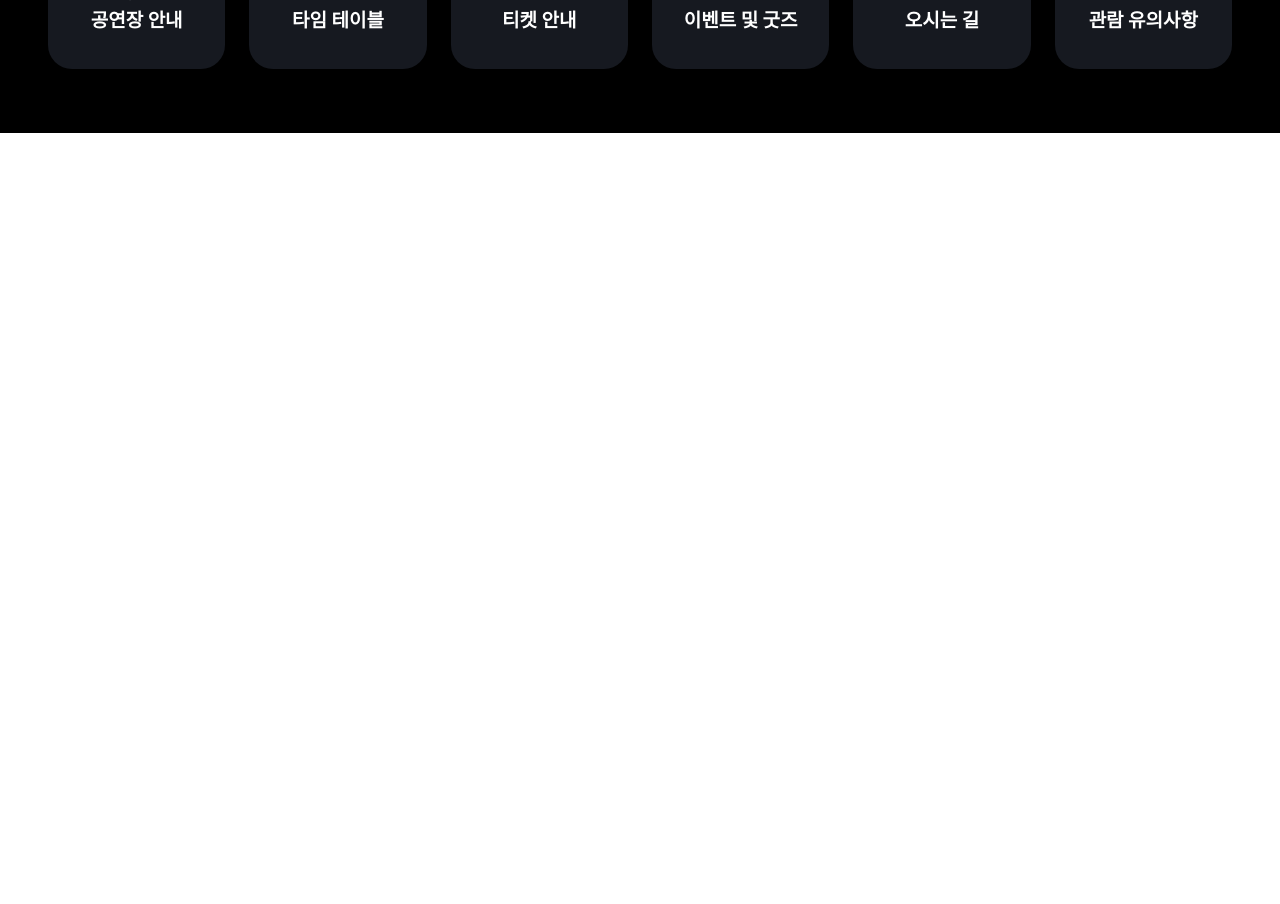
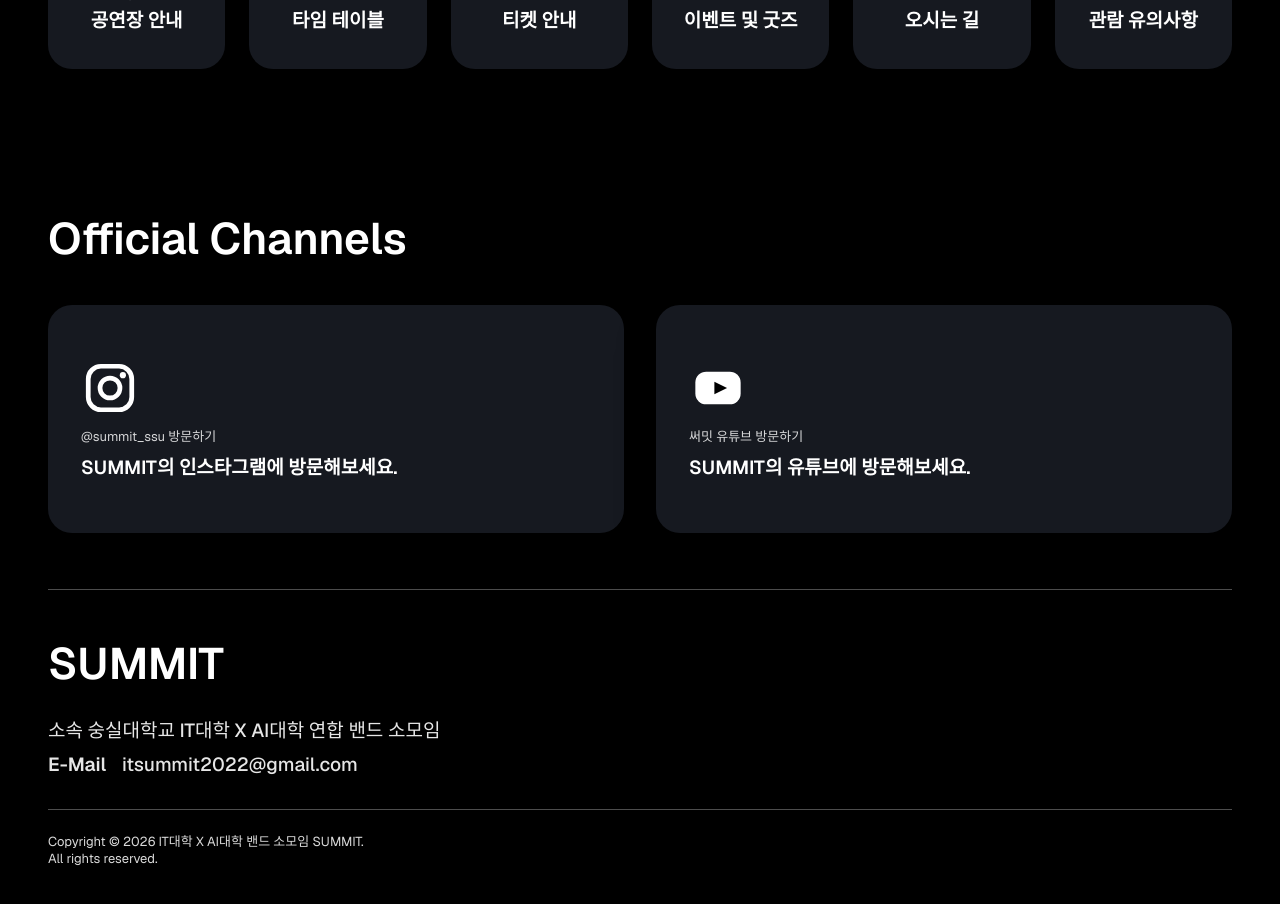
Before and after one commit to SUMMIT-Band-Dev/SUMMIT_CONCERT, a Next.js app: page / in a window 1280 px wide. Shown: the part 1880-2784 px from the top of the page. Before the commit the page ends 2013 px from the top, so only its background shows below. Built offline with nearby package versions, Linux system fonts and the light colour scheme; no server answers; the database is empty.

Commit message:
오피셜 채널, footer UI 작업

```diff
--- a/src/app/book/page.tsx
+++ b/src/app/book/page.tsx
@@ -81,7 +81,9 @@ export default function BookPage() {
 
                     <a
                       href={card.href}
-                      className="mt-7 inline-flex h-[52px] w-[216px] items-center justify-center rounded-[14px] bg-black/45 text-[20px] font-semibold leading-none text-white transition-colors hover:bg-black/60 md:mt-8 md:h-[58px] md:w-[236px] md:text-[22px]"
+                      target="_blank"
+                      rel="noopener noreferrer"
+                      className="mt-7 inline-flex h-[52px] w-[216px] items-center justify-center rounded-[14px] bg-black/45 text-[20px] font-semibold leading-none text-white transition-colors duration-200 hover:bg-[#2b315f]/90 active:bg-[#3a427f] md:mt-8 md:h-[58px] md:w-[236px] md:text-[22px]"
                     >
                       사전 예매하기
                     </a>
--- a/src/app/page.tsx
+++ b/src/app/page.tsx
@@ -3,7 +3,9 @@ import Link from "next/link";
 import CardCarousel from "@/components/card-carousel";
 import FadeInUp from "@/components/fade-in-up";
 import FacilityServiceSection from "@/components/facility-service-section";
+import OfficialChannelSection from "@/components/official-channel-section";
 import SiteHeader from "@/components/site-header";
+import SummitFooterSection from "@/components/sitie-footer";
 
 export default function Home() {
   return (
@@ -102,6 +104,16 @@ export default function Home() {
               <div className="relative z-20 md:mt-12 lg:mt-20">
                 <FacilityServiceSection />
               </div>
+              <div className="relative z-20">
+                <section className="px-5 pb-16 pt-12 md:px-8 md:pb-20 md:pt-16 lg:px-12 lg:pb-24 lg:pt-20">
+                  <div className="w-full">
+                    <OfficialChannelSection />
+                    <div className="mt-10 md:mt-14">
+                      <SummitFooterSection />
+                    </div>
+                  </div>
+                </section>
+              </div>
             </div>
           </div>
         </div>
--- a/src/components/facility-service-section.tsx
+++ b/src/components/facility-service-section.tsx
@@ -242,7 +242,10 @@ const serviceCardHrefById: Partial<Record<ServiceCard["id"], string>> = {
 
 export default function FacilityServiceSection() {
   return (
-    <section className="px-5 pb-16 pt-10 md:px-8 lg:px-12">
+    <section
+      id="facility-service"
+      className="scroll-mt-[84px] px-5 pb-16 pt-10 md:scroll-mt-[104px] md:px-8 lg:scroll-mt-[124px] lg:px-12"
+    >
       <FadeInUp delay={0.08} once={false}>
         <h2 className="text-[32px] font-semibold leading-[38px] md:text-[44px] md:leading-[52px]">
           시설 및 서비스
@@ -251,20 +254,14 @@ export default function FacilityServiceSection() {
 
       <FadeInUp delay={0.16} once={false}>
         <div className="mt-8 grid grid-cols-2 gap-4 md:mt-10 md:grid-cols-3 md:gap-5 lg:mt-12 lg:grid-cols-6 lg:gap-6">
-          {serviceCards.map((card) => (
-            <Link
-              key={card.id}
-              href={serviceCardHrefById[card.id] ?? "#"}
-              className={`group flex h-[149px] min-w-0 flex-col items-center rounded-[24px] border border-transparent bg-[#161920] px-4 py-7 transition-all duration-300 hover:-translate-y-1 hover:border-white hover:shadow-[0_20px_36px_rgba(0,0,0,0.36)] md:h-[204px] md:py-10 ${
-                serviceCardHrefById[card.id] ? "cursor-pointer" : "cursor-default"
-              }`}
-              aria-disabled={!serviceCardHrefById[card.id]}
-              onClick={(event) => {
-                if (!serviceCardHrefById[card.id]) {
-                  event.preventDefault();
-                }
-              }}
-            >
+          {serviceCards.map((card) => {
+            const href = serviceCardHrefById[card.id];
+            const className = `group flex h-[149px] min-w-0 flex-col items-center rounded-[24px] border border-transparent bg-[#161920] px-4 py-7 transition-all duration-300 hover:-translate-y-1 hover:border-white hover:shadow-[0_20px_36px_rgba(0,0,0,0.36)] md:h-[204px] md:py-10 ${
+              href ? "cursor-pointer" : "cursor-default"
+            }`;
+
+            const cardContent = (
+              <>
                 {renderCardIcon(card.id)}
 
                 <div className="mt-4 w-full text-center md:mt-6">
@@ -275,8 +272,42 @@ export default function FacilityServiceSection() {
                     {card.koreanLabel}
                   </p>
                 </div>
+              </>
+            );
+
+            if (!href) {
+              return (
+                <button
+                  key={card.id}
+                  type="button"
+                  className={className}
+                  aria-disabled
+                >
+                  {cardContent}
+                </button>
+              );
+            }
+
+            if (href.startsWith("http")) {
+              return (
+                <a
+                  key={card.id}
+                  href={href}
+                  target="_blank"
+                  rel="noopener noreferrer"
+                  className={className}
+                >
+                  {cardContent}
+                </a>
+              );
+            }
+
+            return (
+              <Link key={card.id} href={href} className={className}>
+                {cardContent}
               </Link>
-          ))}
+            );
+          })}
         </div>
       </FadeInUp>
     </section>
--- a/src/components/fade-in-up.tsx
+++ b/src/components/fade-in-up.tsx
@@ -20,6 +20,7 @@ export default function FadeInUp({
   once = true,
 }: FadeInUpProps) {
   const [screenWidth, setScreenWidth] = useState(0);
+  const [forceVisible, setForceVisible] = useState(false);
 
   useEffect(() => {
     const updateScreenWidth = () => {
@@ -31,6 +32,34 @@ export default function FadeInUp({
 
     return () => {
       window.removeEventListener("resize", updateScreenWidth);
+    };
+  }, []);
+
+  useEffect(() => {
+    const navigationEntry = performance
+      .getEntriesByType("navigation")
+      .at(0) as PerformanceNavigationTiming | undefined;
+    const isBackForwardNavigation = navigationEntry?.type === "back_forward";
+    const hasExternalReferrer =
+      document.referrer.length > 0 && !document.referrer.startsWith(window.location.origin);
+
+    // 브라우저/플랫폼에 따라 pageshow.persisted가 false로 들어오는 경우가 있어
+    // 뒤로가기 네비게이션 타입/외부 referrer도 함께 체크해 즉시 표시한다.
+    if (isBackForwardNavigation || hasExternalReferrer) {
+      setForceVisible(true);
+    }
+
+    const handlePageShow = (event: PageTransitionEvent) => {
+      // 외부 페이지에서 뒤로가기로 복원(bfcache)될 때는
+      // 초기 opacity 상태에 머무르지 않도록 즉시 표시 상태로 전환한다.
+      if (event.persisted) {
+        setForceVisible(true);
+      }
+    };
+
+    window.addEventListener("pageshow", handlePageShow);
+    return () => {
+      window.removeEventListener("pageshow", handlePageShow);
     };
   }, []);
 
@@ -49,18 +78,20 @@ export default function FadeInUp({
       : duration;
   const adjustedY = isDesktop ? y * 0.7 : isTablet ? y * 0.85 : y;
   const viewportAmount = isDesktop ? 0.14 : isTablet ? 0.16 : 0.2;
+  const finalTransition = {
+    duration: adjustedDuration,
+    delay: adjustedDelay,
+    ease: "easeOut" as const,
+  };
 
   return (
     <motion.div
       className={className}
-      initial={{ opacity: 0, y: adjustedY }}
-      whileInView={{ opacity: 1, y: 0 }}
-      viewport={{ once, amount: viewportAmount }}
-      transition={{
-        duration: adjustedDuration,
-        delay: adjustedDelay,
-        ease: "easeOut",
-      }}
+      initial={forceVisible ? false : { opacity: 0, y: adjustedY }}
+      animate={forceVisible ? { opacity: 1, y: 0 } : undefined}
+      whileInView={forceVisible ? undefined : { opacity: 1, y: 0 }}
+      viewport={forceVisible ? undefined : { once, amount: viewportAmount }}
+      transition={finalTransition}
     >
       {children}
     </motion.div>
--- /dev/null
+++ b/src/components/official-channel-section.tsx
@@ -0,0 +1,83 @@
+"use client";
+
+import FadeInUp from "@/components/fade-in-up";
+
+type ChannelCard = {
+  id: "instagram" | "youtube";
+  label: string;
+  description: string;
+  href: string;
+};
+
+const channelCards: ChannelCard[] = [
+  {
+    id: "instagram",
+    label: "@summit_ssu 방문하기",
+    description: "SUMMIT의 인스타그램에 방문해보세요.",
+    href: "https://www.instagram.com/summit_ssu/",
+  },
+  {
+    id: "youtube",
+    label: "써밋 유튜브 방문하기",
+    description: "SUMMIT의 유튜브에 방문해보세요.",
+    href: "https://www.youtube.com/@summitband4978",
+  },
+];
+
+function InstagramIcon() {
+  return (
+    <svg aria-hidden viewBox="0 0 32 32" className="h-[54px] w-[54px] text-white md:h-[58px] md:w-[58px]" fill="none">
+      <rect x="4" y="4" width="24" height="24" rx="7" stroke="currentColor" strokeWidth="2.6" />
+      <circle cx="16" cy="16" r="5.5" stroke="currentColor" strokeWidth="2.6" />
+      <circle cx="23.1" cy="8.9" r="1.7" fill="currentColor" />
+    </svg>
+  );
+}
+
+function YoutubeIcon() {
+  return (
+    <svg aria-hidden viewBox="0 0 32 32" className="h-[54px] w-[54px] text-white md:h-[58px] md:w-[58px]" fill="none">
+      <rect x="3.5" y="7" width="25" height="18" rx="6" fill="currentColor" />
+      <path d="M14 12.6 21 16l-7 3.4v-6.8Z" fill="black" />
+    </svg>
+  );
+}
+
+function renderChannelIcon(id: ChannelCard["id"]) {
+  return id === "instagram" ? <InstagramIcon /> : <YoutubeIcon />;
+}
+
+export default function OfficialChannelSection() {
+  return (
+    <>
+      <FadeInUp delay={0.06}>
+        <h2 className="text-[32px] font-semibold leading-[38px] md:text-[44px] md:leading-[52px]">
+          Official Channels
+        </h2>
+      </FadeInUp>
+
+      <div className="mt-6 grid grid-cols-1 gap-5 md:mt-8 md:grid-cols-2 md:gap-6 lg:mt-10 lg:gap-8">
+        {channelCards.map((card, index) => (
+          <FadeInUp key={card.id} delay={0.1 + index * 0.07} y={20}>
+            <a
+              href={card.href}
+              target="_blank"
+              rel="noopener noreferrer"
+              className="group flex min-h-[148px] flex-col justify-center gap-2 rounded-[24px] border border-transparent bg-[#161920] px-6 py-5 shadow-[0_20px_38px_rgba(0,0,0,0.34)] transition-all duration-300 hover:-translate-y-1 hover:border-white/30 md:min-h-[228px] md:gap-3 md:px-8 md:py-6"
+            >
+              <div>{renderChannelIcon(card.id)}</div>
+              <div>
+                <p className="whitespace-nowrap text-[clamp(10px,2.6vw,13px)] font-normal leading-[1.2] text-white/82">
+                  {card.label}
+                </p>
+                <p className="mt-2 whitespace-nowrap text-[clamp(13px,3.4vw,19px)] font-semibold leading-[1.2] text-white md:mt-3">
+                  {card.description}
+                </p>
+              </div>
+            </a>
+          </FadeInUp>
+        ))}
+      </div>
+    </>
+  );
+}
--- a/src/components/site-header.tsx
+++ b/src/components/site-header.tsx
@@ -32,6 +32,8 @@ const mobileMenuHrefByItem: Record<string, string> = {
 const headerNavHrefByItem: Record<string, string> = {
   홈: "/",
   예매하기: "/book",
+  셋리스트: "/setlist",
+  "시설 및 서비스": "/#facility-service",
 };
 
 export default function SiteHeader() {
--- /dev/null
+++ b/src/components/sitie-footer.tsx
@@ -0,0 +1,26 @@
+"use client";
+
+import FadeInUp from "@/components/fade-in-up";
+
+export default function SummitFooterSection() {
+  return (
+    <FadeInUp delay={0.22}>
+      <footer className="border-t border-white/30 pt-9 md:pt-12">
+        <h3 className="text-[32px] font-semibold leading-[38px] md:text-[44px] md:leading-[52px]">
+          SUMMIT
+        </h3>
+        <div className="mt-6 space-y-2 text-[clamp(13px,3.4vw,19px)] font-medium leading-[1.32] text-white/90 md:mt-7">
+          <p>소속 숭실대학교 IT대학 X AI대학 연합 밴드 소모임</p>
+          <p>
+            <span className="font-semibold">E-Mail</span>
+            <span className="ml-4">itsummit2022@gmail.com</span>
+          </p>
+        </div>
+        <div className="mt-6 border-t border-white/30 pt-5 text-[clamp(10px,2.6vw,13px)] leading-[1.3] text-white/85 md:mt-8 md:pt-6">
+          <p>Copyright © 2026 IT대학 X AI대학 밴드 소모임 SUMMIT.</p>
+          <p>All rights reserved.</p>
+        </div>
+      </footer>
+    </FadeInUp>
+  );
+}
```
Also changed, not shown: src/app/setlist/page.tsx (+9 -0 lines). Lines whose indentation alone changed are shown as unchanged.
